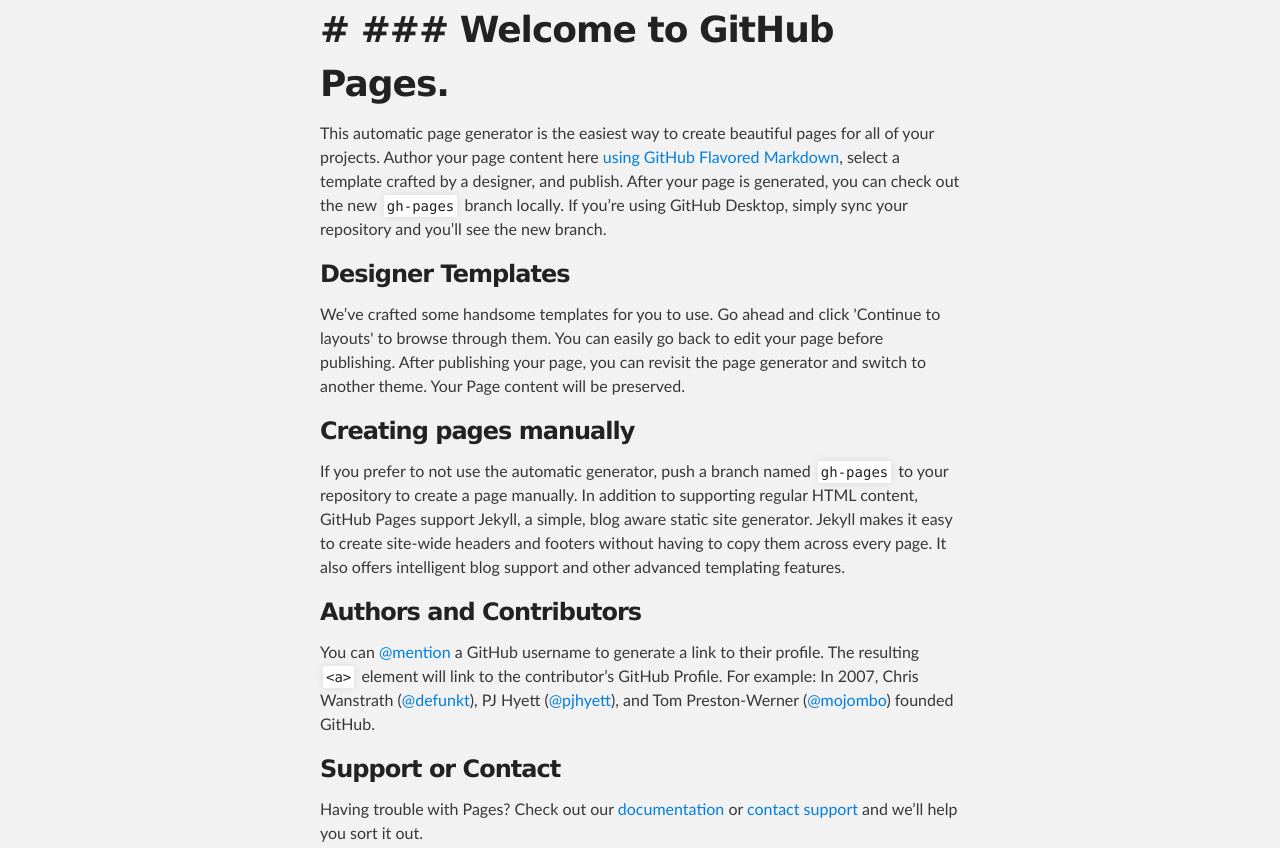
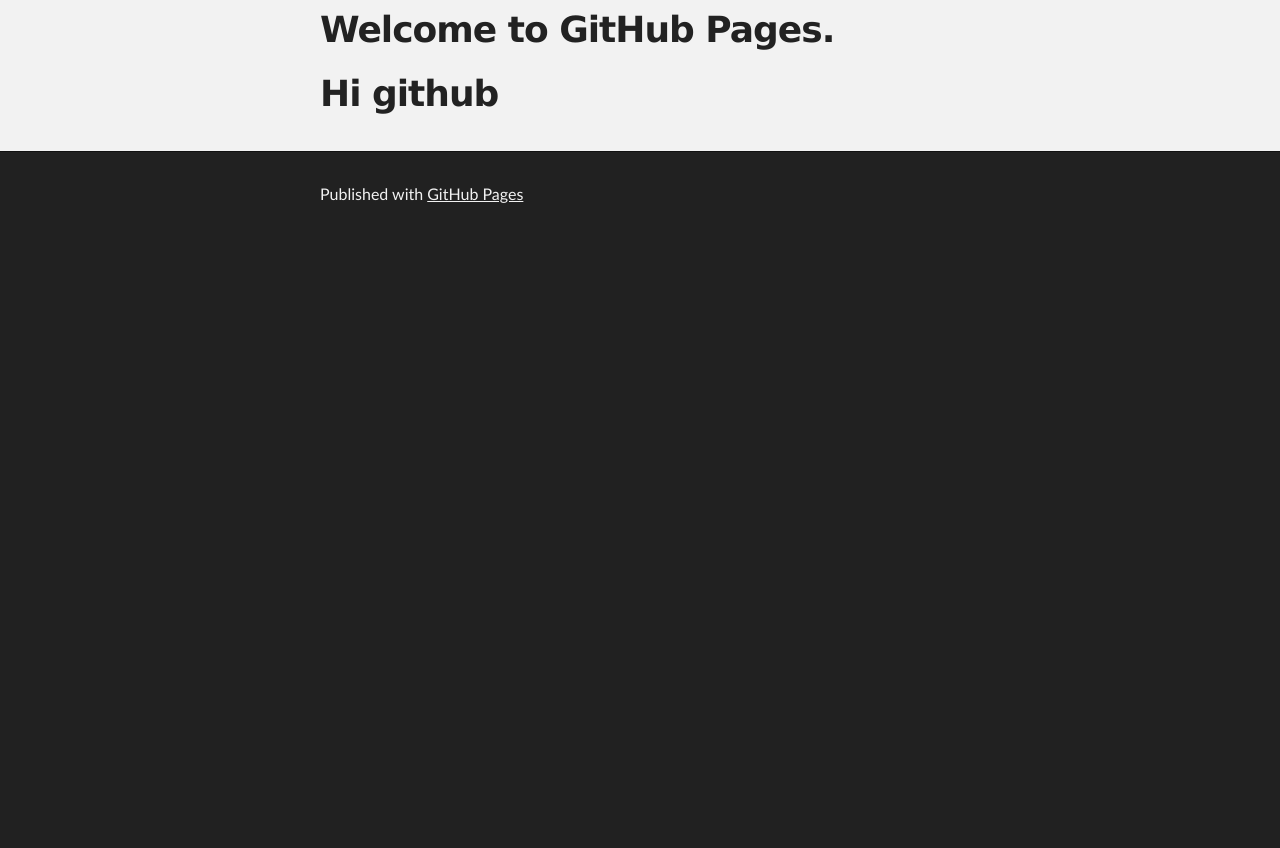
Before and after one commit to xindy/xindy.github.io, a plain HTML site: page index.html in a window 1280 px wide. Shown: the part 257-1105 px from the top of the page. After the commit the page ends 800 px from the top, so only its background shows below. Drawn offline with Linux system fonts and the light colour scheme.

Commit message:
Test change
Test change the index page

```diff
--- a/index.html
+++ b/index.html
@@ -28,29 +28,8 @@
     <div id="main_content_wrap" class="outer">
       <section id="main_content" class="inner">
         <h1>
-<a id="--welcome-to-github-pages" class="anchor" href="#--welcome-to-github-pages" aria-hidden="true"><span class="octicon octicon-link"></span></a># ### Welcome to GitHub Pages.</h1>
+<a id="--welcome-to-github-pages" class="anchor" href="#--welcome-to-github-pages" aria-hidden="true"><span class="octicon octicon-link"></span></a>Welcome to GitHub Pages.</h1>
 
-<p>This automatic page generator is the easiest way to create beautiful pages for all of your projects. Author your page content here <a href="https://guides.github.com/features/mastering-markdown/">using GitHub Flavored Markdown</a>, select a template crafted by a designer, and publish. After your page is generated, you can check out the new <code>gh-pages</code> branch locally. If you’re using GitHub Desktop, simply sync your repository and you’ll see the new branch.</p>
-
-<h3>
-<a id="designer-templates" class="anchor" href="#designer-templates" aria-hidden="true"><span class="octicon octicon-link"></span></a>Designer Templates</h3>
-
-<p>We’ve crafted some handsome templates for you to use. Go ahead and click 'Continue to layouts' to browse through them. You can easily go back to edit your page before publishing. After publishing your page, you can revisit the page generator and switch to another theme. Your Page content will be preserved.</p>
-
-<h3>
-<a id="creating-pages-manually" class="anchor" href="#creating-pages-manually" aria-hidden="true"><span class="octicon octicon-link"></span></a>Creating pages manually</h3>
-
-<p>If you prefer to not use the automatic generator, push a branch named <code>gh-pages</code> to your repository to create a page manually. In addition to supporting regular HTML content, GitHub Pages support Jekyll, a simple, blog aware static site generator. Jekyll makes it easy to create site-wide headers and footers without having to copy them across every page. It also offers intelligent blog support and other advanced templating features.</p>
-
-<h3>
-<a id="authors-and-contributors" class="anchor" href="#authors-and-contributors" aria-hidden="true"><span class="octicon octicon-link"></span></a>Authors and Contributors</h3>
-
-<p>You can <a href="https://github.com/blog/821" class="user-mention">@mention</a> a GitHub username to generate a link to their profile. The resulting <code>&lt;a&gt;</code> element will link to the contributor’s GitHub Profile. For example: In 2007, Chris Wanstrath (<a href="https://github.com/defunkt" class="user-mention">@defunkt</a>), PJ Hyett (<a href="https://github.com/pjhyett" class="user-mention">@pjhyett</a>), and Tom Preston-Werner (<a href="https://github.com/mojombo" class="user-mention">@mojombo</a>) founded GitHub.</p>
-
-<h3>
-<a id="support-or-contact" class="anchor" href="#support-or-contact" aria-hidden="true"><span class="octicon octicon-link"></span></a>Support or Contact</h3>
-
-<p>Having trouble with Pages? Check out our <a href="https://help.github.com/pages">documentation</a> or <a href="https://github.com/contact">contact support</a> and we’ll help you sort it out.</p>
 
 <h1>
 <a id="hi-github" class="anchor" href="#hi-github" aria-hidden="true"><span class="octicon octicon-link"></span></a>Hi github</h1>
```
